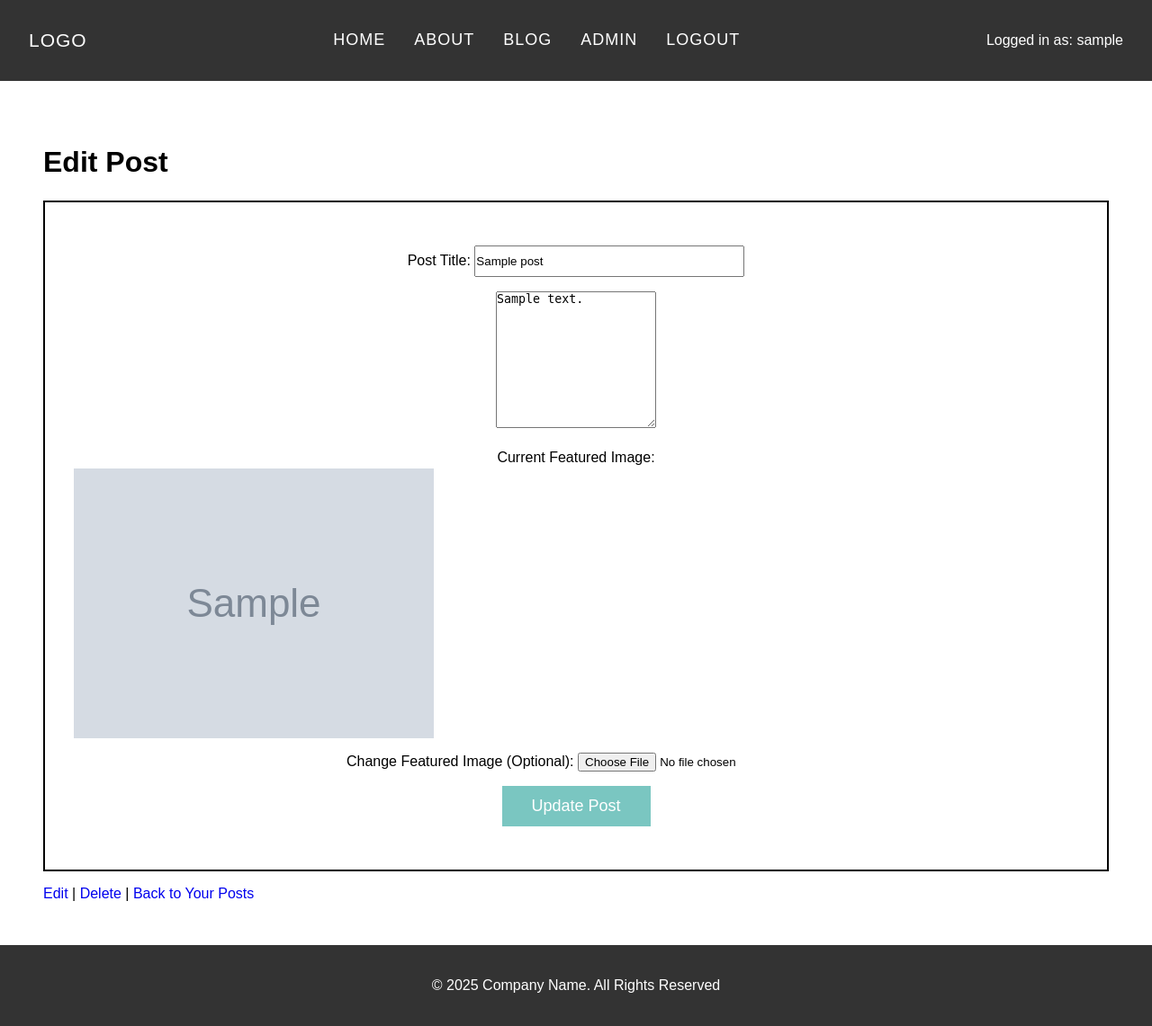
After one commit to Practical-Web-Dev/cms-project, a PHP site: page /cms-project/edit-post.php?id=1 in a window 1280 px wide. The commit adds this page. Shown: the whole page at 90% size. Run offline with PHP 8.4, Linux system fonts and the light colour scheme; the visitor is signed in with stand-in values (Sample User, id 1); tables that the repository leaves empty or names only in its code hold one stand-in row (values such as "Sample post"); grey boxes marked "Sample" are stand-in pictures; some libraries are stand-ins or nearby versions.

Commit message:
working on update post logic page

```diff
--- /dev/null
+++ b/edit-post.php
@@ -0,0 +1,80 @@
+<?php
+session_start();
+require_once 'includes/config.php';
+
+//Check if user is logged in
+if(!isset($_SESSION['is_logged_in'])) {
+  header("Location: login.php");
+  exit;
+}
+
+//Get post ID from Database
+$post_id = $_GET['id'] ?? null;
+
+if (!$post_id) {
+  die("Error: Post ID is missing");
+}
+
+//Fetch Posts from database uisng prepared statements
+$stmt = $conn->prepare("SELECT * FROM posts WHERE id = ?");
+$stmt->bind_param("i", $post_id);
+$stmt->execute();
+$result = $stmt->get_result();
+
+if($result->num_rows === 0) {
+  die("Post not found");
+}
+
+$post = $result->fetch_assoc();
+
+//Check post ownership
+if ($_SESSION['user_id'] != $post['user_id']) {
+
+  die("You are not authorized to edit this post!");
+}
+
+?>
+<?php $page_title = "Edit Post"; ?>
+<?php include 'includes/head.php' ?>
+<?php include 'includes/header.php' ?>
+<main class="main-content-container">
+  <h1 class="page-header">Edit Post</h1>
+  <div class="admin-main-page-container">
+    <form id="blog-post-form" action="update-post.php" method="POST" enctype="multipart/form-data"
+      class="create-post-form">
+      <input type="hidden" name="post_id" value="<?php echo htmlspecialchars($post['id']); ?>">
+      <div class="input-container">
+        <label for="post-title">Post Title:</label>
+        <input class="post-title-input" type="text" id="post-title" name="post-title"
+          value="<?php echo htmlspecialchars($post['title']); ?>" required>
+      </div>
+      <div class="input-container">
+        <textarea name="post-content" id="post-content"
+          rows="10"><?php echo htmlspecialchars($post['content']); ?> </textarea>
+      </div>
+      <div class="input-container">
+        <?php if (!empty($post['featured_image'])): ?>
+          <p>Current Featured Image:</p>
+        <img class="featured-img m-bottom" src="<?php echo htmlspecialchars($post['featured_image']);?>">
+        <?php endif; ?>
+      </div>
+
+         <div class="input-container">
+          <label for="featured-image">Change Featured Image (Optional):</label>
+          <input type="file" id="featured-image" name="featured-image" accept="image/*">
+        </div>
+
+      <div class="input-container">
+        <button class="btn create-post-btn" type="submit">Update Post</button>
+      </div>
+    </form>
+  </div>
+  <ul class="crud-nav">
+    <li class="crud-nav-link">
+      <a class="crud-link" href="edit-post.php?id=<?php echo $post['id']; ?>">Edit</a> |
+      <a class="crud-link" href="delete-post.php?id=<?php echo $post['id']; ?>">Delete</a> |
+      <a class="crud-link" href="your-posts.php">Back to Your Posts</a>
+    </li>
+  </ul>
+</main>
+<?php include 'includes/footer.php' ?>
--- a/styles/style.css
+++ b/styles/style.css
@@ -74,6 +74,10 @@ p {
   cursor: pointer;
   font-size: 18px;
   border: none;
+}
+
+.crud-nav {
+  margin-top: 1rem;
 }
 
 /*
```
Also changed, not shown: update-post.php (added, +99 -0 lines), 1 other file.
